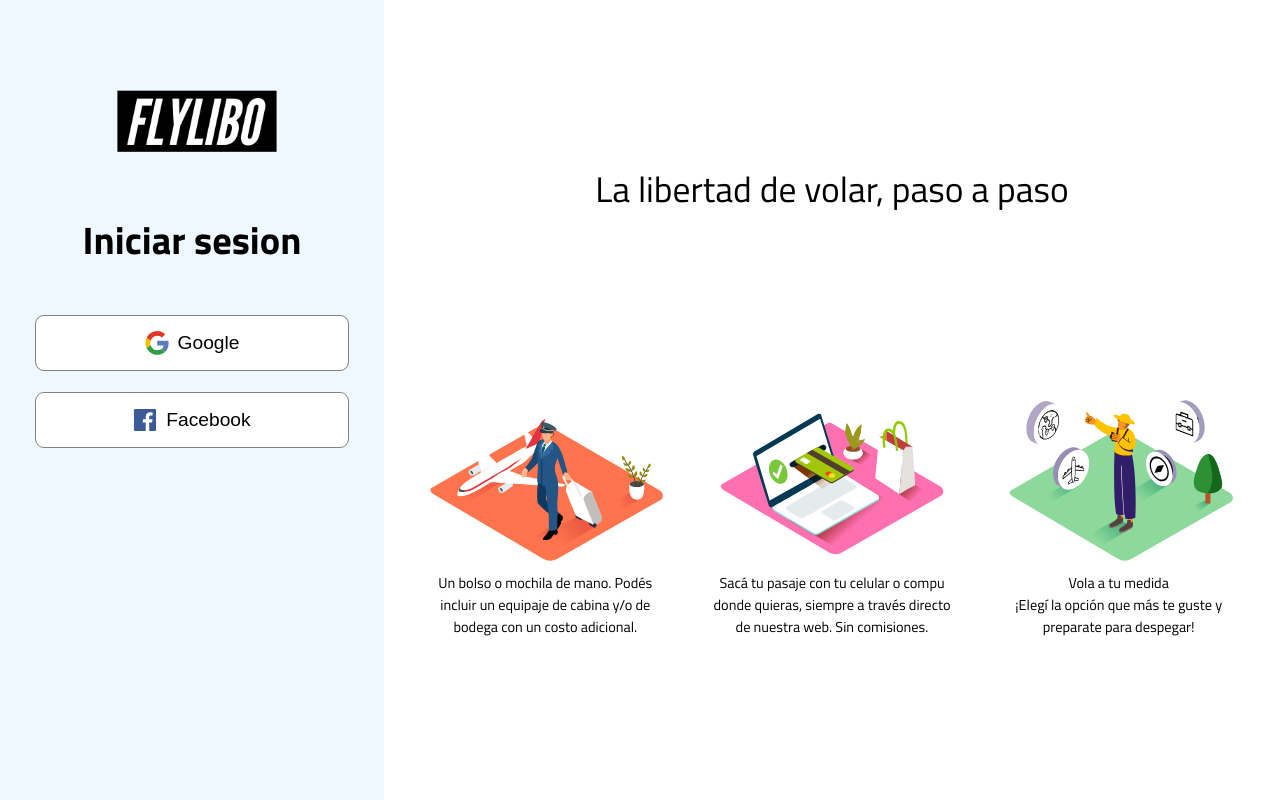
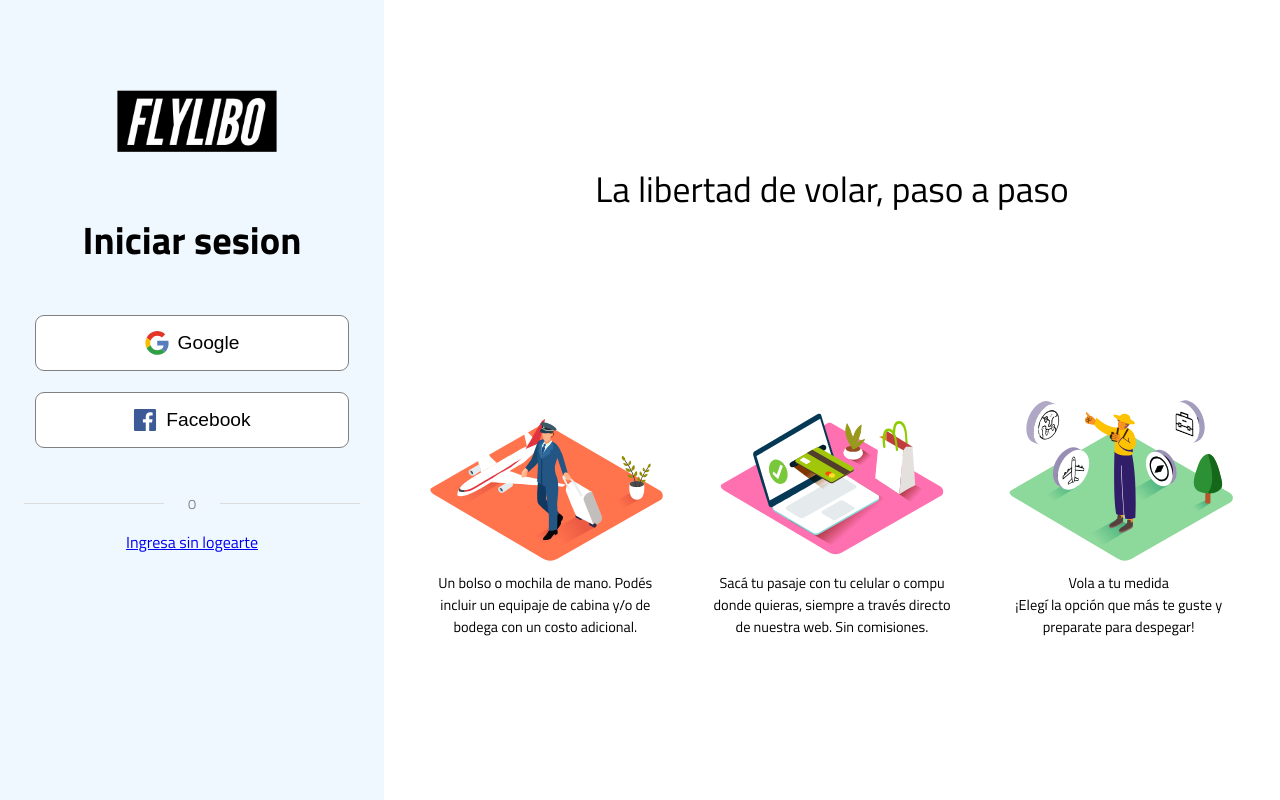
Before and after one commit to Libo033/fly_libo, a Next.js app: page / in a window 1280 px wide. Built offline with nearby package versions, Linux system fonts and the light colour scheme; no server answers.

Commit message:
Agregado nuevo link en login route

```diff
--- a/src/pages/index.tsx
+++ b/src/pages/index.tsx
@@ -4,6 +4,7 @@ import { AuthContext } from "@/context/AuthContext";
 import styles from "@/styles/Home.module.css";
 import { Titillium_Web } from "next/font/google";
 import Image from "next/image";
+import Link from "next/link";
 import { NextRouter, useRouter } from "next/router";
 import React, { useContext, useEffect } from "react";
 
@@ -38,6 +39,12 @@ export default function Home() {
             </div>
             <h1 className={styles.loginPage_title}>Iniciar sesion</h1>
             <LoginGroup />
+            <div className={styles.loginPage_separator}>
+              <span className={styles.loginPage_separatorSpan}>O</span>
+            </div>
+            <div className={styles.loginPage_ingresa}>
+              <Link href={"/inicio"}>Ingresa sin logearte</Link>
+            </div>
             <p className={styles.loginPage_leftSlogan}>
               La libertad de volar, paso a paso
             </p>
--- a/src/styles/Home.module.css
+++ b/src/styles/Home.module.css
@@ -68,6 +68,34 @@
   font-size: 0.9em;
 }
 
+.loginPage_separator {
+  width: 100%;
+  display: flex;
+  justify-content: space-evenly;
+}
+
+.loginPage_separator::before,
+.loginPage_separator::after {
+  content: "";
+  flex: 1 1 10%;
+  border-bottom: 1px solid gainsboro;
+  transform: translateY(-50%);
+  margin: 0px 24px;
+}
+
+.loginPage_separatorSpan {
+  text-align: center;
+  color: gray;
+  font-weight: normal;
+  font-size: 13px;
+}
+
+.loginPage_ingresa {
+  width: 100%;
+  text-align: center;
+  margin-block: 1rem;
+}
+
 @media (min-width: 1921px) {
   .loginPage {
     border: 1px solid gray;
```
